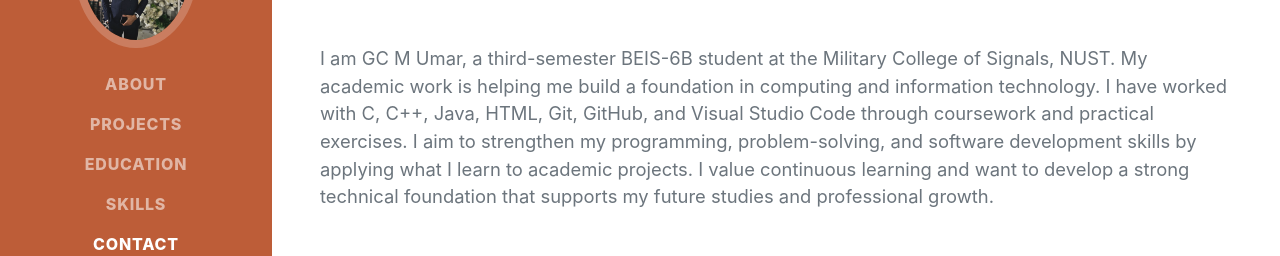
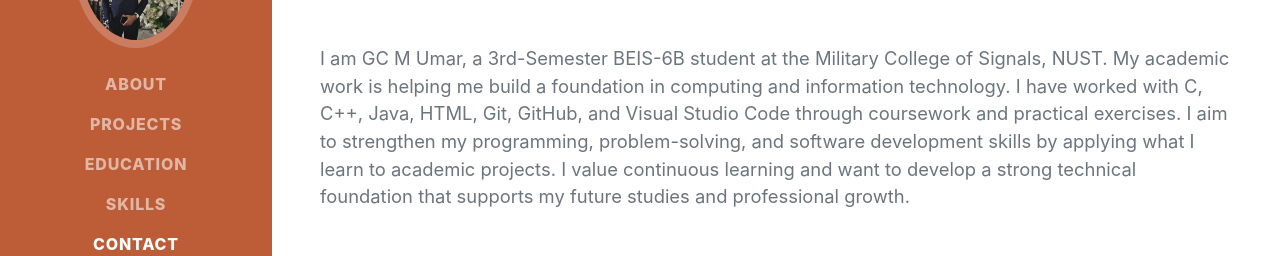
Before and after one commit to Umarcodes1142/Umarcodes1142.github.io, a plain HTML site: page index.html in a window 1280 px wide. Shown: the part 328-584 px from the top of the page. Drawn offline with nearby package versions, Linux system fonts and the light colour scheme; a web font is replaced by a local one.

Commit message:
fix semester

```diff
--- a/index.html
+++ b/index.html
@@ -50,7 +50,7 @@
                         </a>
                     </div>
                     <p class="lead mb-5">
-                        I am GC M Umar, a third-semester BEIS-6B student at the Military College of Signals, NUST. My academic work is helping me build a foundation in computing and information technology. I have worked with C, C++, Java, HTML, Git, GitHub, and Visual Studio Code through coursework and practical exercises. I aim to strengthen my programming, problem-solving, and software development skills by applying what I learn to academic projects. I value continuous learning and want to develop a strong technical foundation that supports my future studies and professional growth.
+                        I am GC M Umar, a 3rd-Semester BEIS-6B student at the Military College of Signals, NUST. My academic work is helping me build a foundation in computing and information technology. I have worked with C, C++, Java, HTML, Git, GitHub, and Visual Studio Code through coursework and practical exercises. I aim to strengthen my programming, problem-solving, and software development skills by applying what I learn to academic projects. I value continuous learning and want to develop a strong technical foundation that supports my future studies and professional growth.
                     </p>
                     <div class="social-icons">
                         <a class="social-icon" href="https://github.com/Umarcodes1142" target="_blank" rel="noopener noreferrer" aria-label="GitHub"><i class="fab fa-github"></i></a>
```
